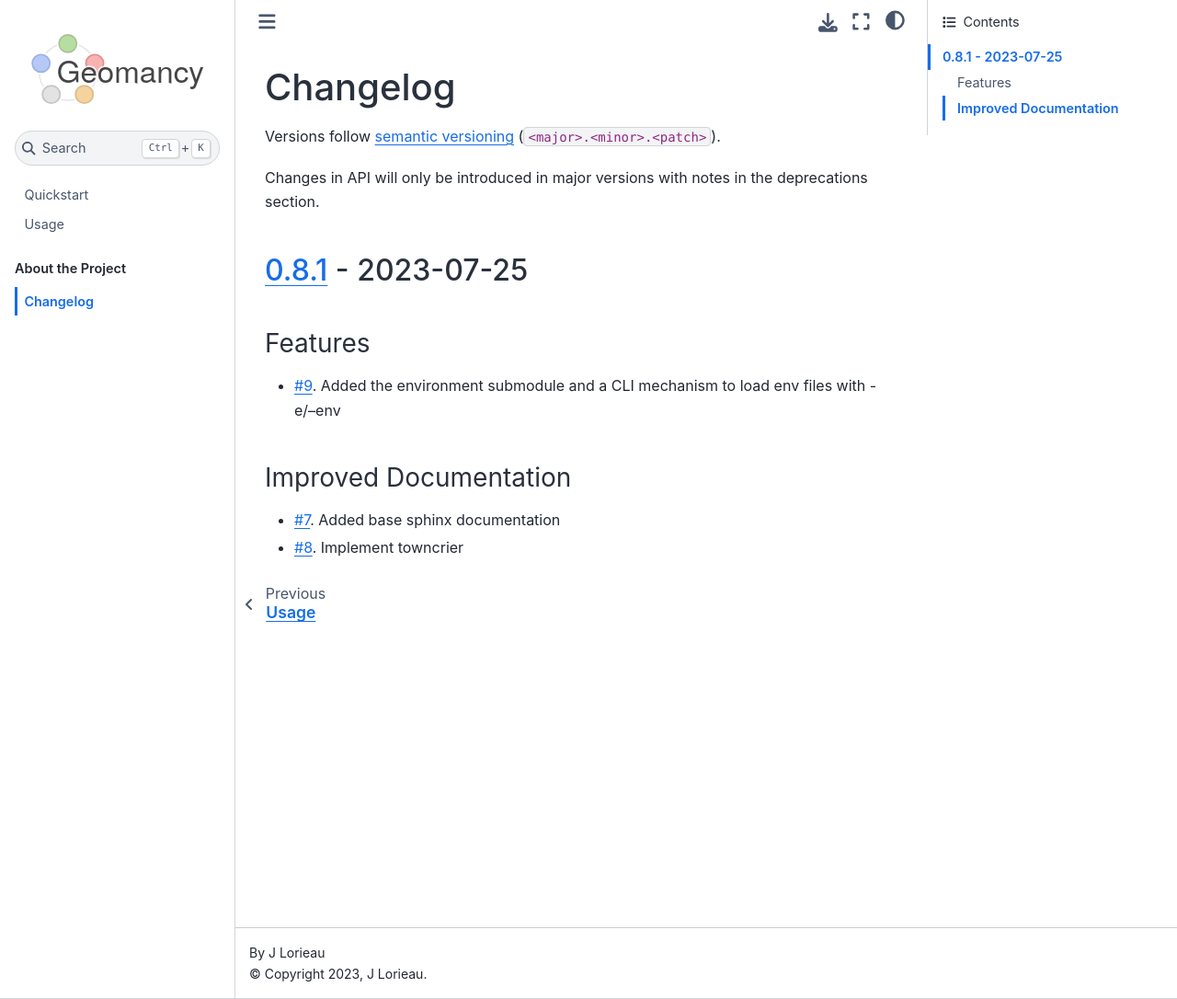
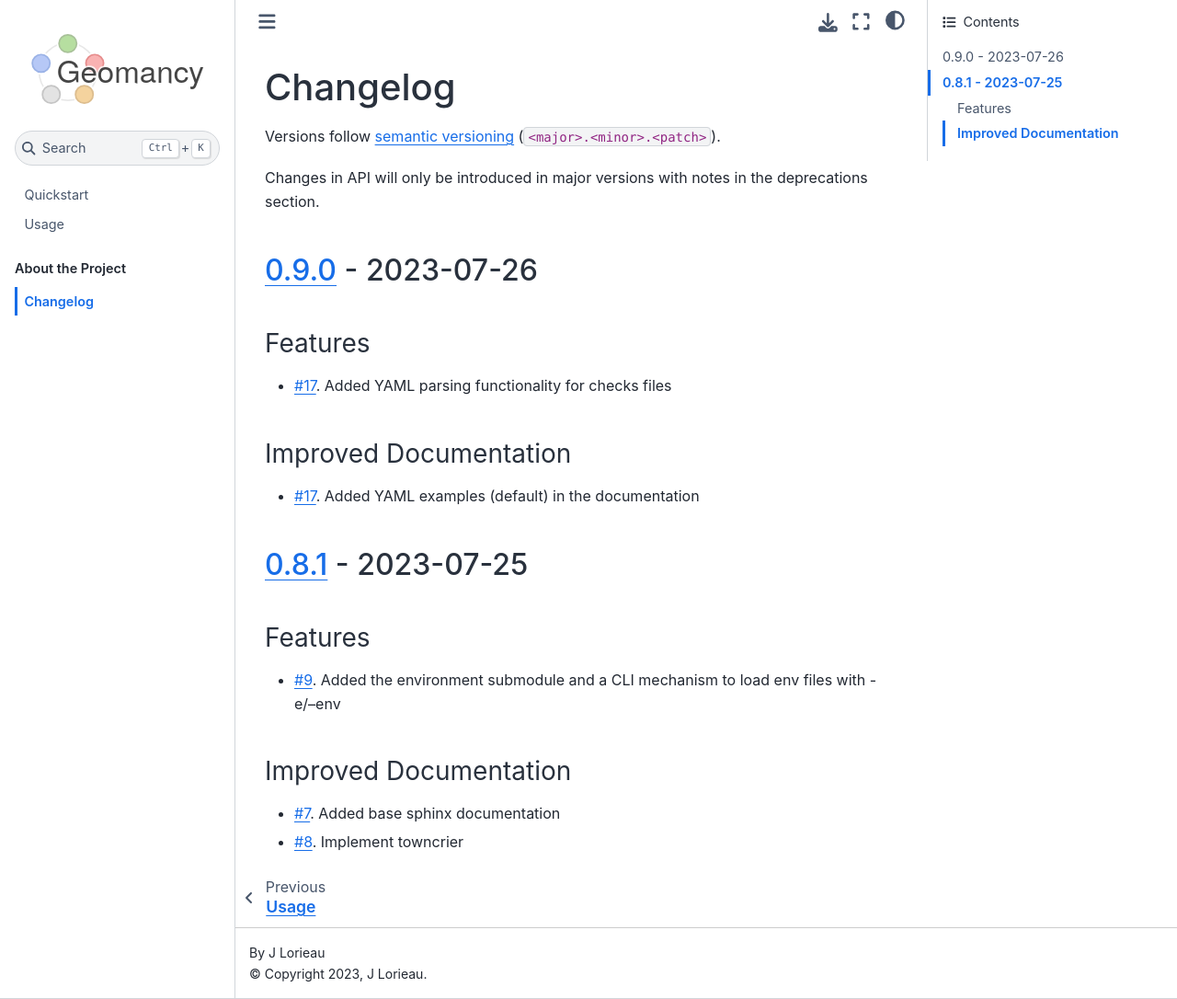
Before and after one commit to jlorieau/geomancy, a Sphinx documentation site: the page built from docs/changelog.md, in a window 1280 px wide and 1086 px high. Shown: the whole window at 92% size. Built offline with Sphinx 7.4.7 and the Sphinx Book theme 1.1.4, drawn with Linux system fonts in a browser that asks for light colours.

Commit message:
Move changes to changelog

```diff
--- a/docs/changelog.md
+++ b/docs/changelog.md
@@ -9,6 +9,19 @@ deprecations section.
 % Do not edit below this line, as the changelog is managed by towncrier
 
 <!-- towncrier release notes start -->
+
+## [0.9.0](https://github.com/jlorieau/geomancy/tree/0.9.0) - 2023-07-26
+
+
+### Features
+
+- [#17](https://github.com/jlorieau/geomancy/issues/17). Added YAML parsing functionality for checks files
+
+
+### Improved Documentation
+
+- [#17](https://github.com/jlorieau/geomancy/issues/17). Added YAML examples (default) in the documentation
+
 
 ## [0.8.1](https://github.com/jlorieau/geomancy/tree/0.8.1) - 2023-07-25
 
```
Also changed, not shown: changelog/17.doc.md (deleted, +0 -1 lines), changelog/17.feature.md (deleted, +0 -1 lines).
